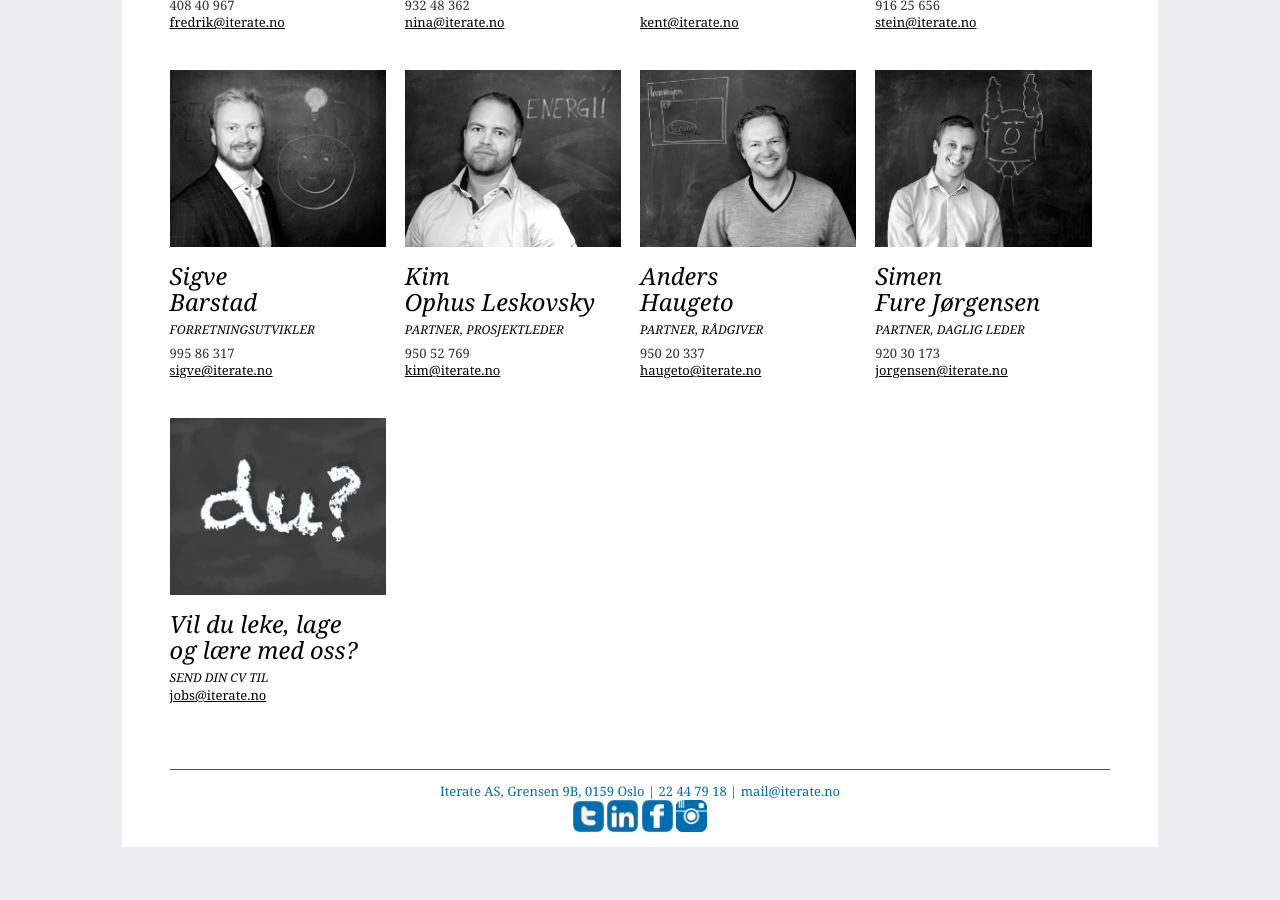
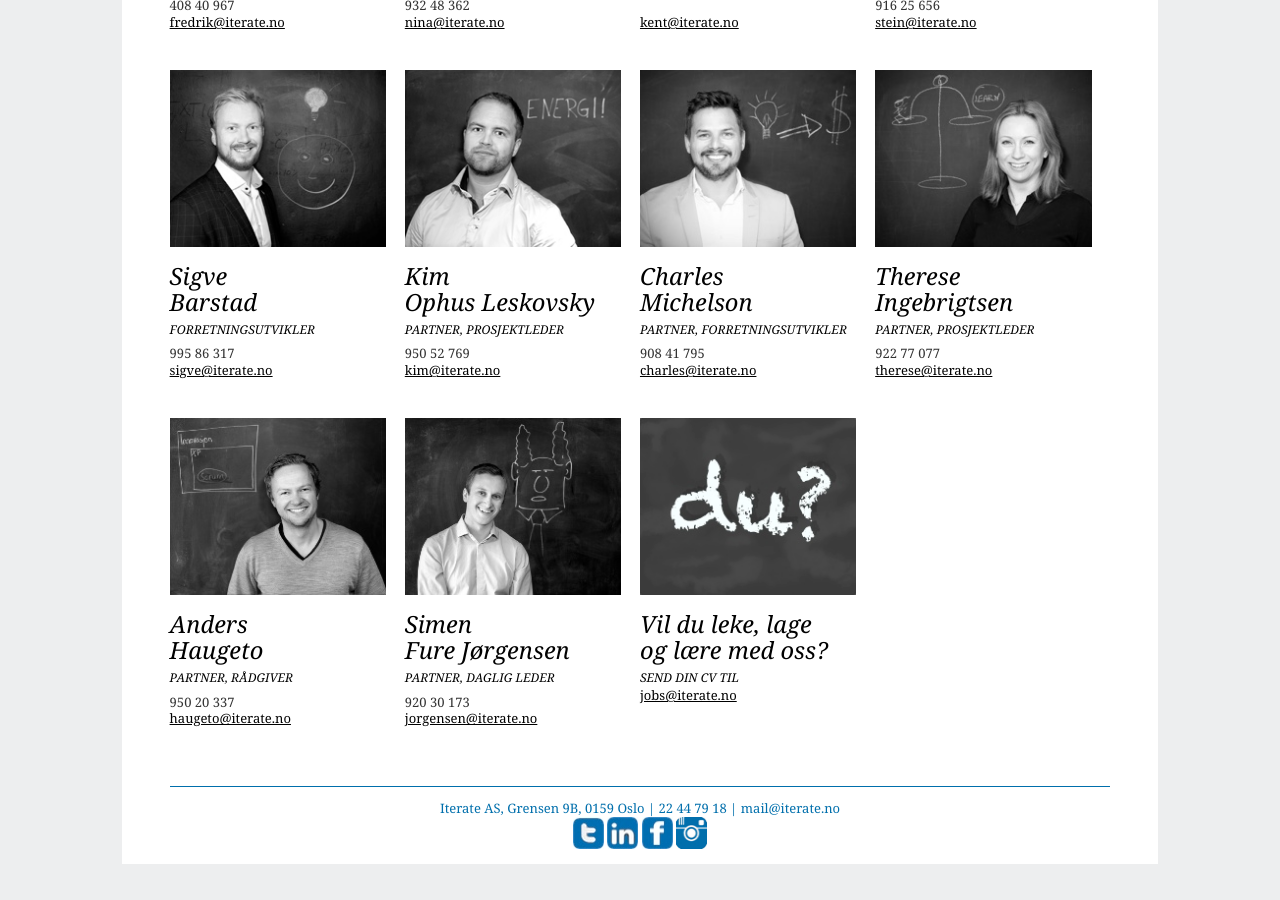
Before and after one commit to therese1g1/iterate.github.com, a Jekyll site: the page built from mennesker/index.html, in a window 1280 px wide and 900 px high, scrolled down 3251 px. Built offline with Jekyll 4.4.1, drawn with Linux system fonts in a browser that asks for light colours.

Commit message:
added charles and therese, changed pic for alex

```diff
--- a/mennesker/index.html
+++ b/mennesker/index.html
@@ -117,7 +117,7 @@ title: Iterate
 
     <div class="grid_4">
       <div class="menneske">
-        <img src="/static/images/mennesker/alexandra.jpg" alt="Alexandra">
+        <img src="/static/images/mennesker/alex.jpg" alt="Alexandra">
         <h2>Alexandra<br>Leisse</h2>
         <h3>Interaksjonsdesigner</h3>
         <p>
@@ -469,6 +469,33 @@ title: Iterate
     </div>
 
     <div class="grid_4">
+        <div class="menneske">
+            <img src="/static/images/mennesker/charles.jpg" alt="Charles">
+            <h2>Charles<br>Michelson</h2>
+            <h3>Partner, Forretningsutvikler</h3>
+            <p>
+                908 41 795<br>
+                <a href="mailto:charles@iterate.no">charles@iterate.no</a>
+            </p>
+        </div>
+    </div>
+
+    <div class="grid_4 omega">
+        <div class="menneske">
+            <img src="/static/images/mennesker/therese.jpg" alt="Therese">
+            <h2>Therese<br>Ingebrigtsen</h2>
+            <h3>Partner, Prosjektleder</h3>
+            <p>
+                922 77 077<br>
+                <a href="mailto:therese@iterate.no">therese@iterate.no</a>
+            </p>
+        </div>
+    </div>
+
+
+
+
+    <div class="grid_4 alpha">
       <div class="menneske">
         <img src="/static/images/mennesker/haugeto.jpg" alt="Anders">
         <h2>Anders<br>Haugeto</h2>
@@ -480,7 +507,7 @@ title: Iterate
       </div>
     </div>
 
-    <div class="grid_4 omega">
+    <div class="grid_4">
       <div class="menneske">
         <img src="/static/images/mennesker/jorgensen.jpg" alt="Simen">
         <h2>Simen<br>Fure Jørgensen</h2>
@@ -494,7 +521,7 @@ title: Iterate
 
 
 
-    <div class="grid_4 alpha omega">
+    <div class="grid_4">
       <div class="menneske">
         <img src="/static/images/mennesker/du.jpg" alt="Du">
         <h2>Vil du leke, lage<br>og lære med oss?</h2>
```
Also changed, not shown: static/images/mennesker/alex.jpg (added), static/images/mennesker/charles.jpg (added), static/images/mennesker/therese.jpg (added).
